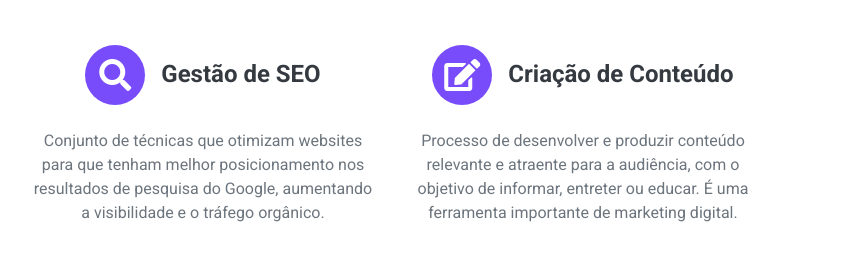
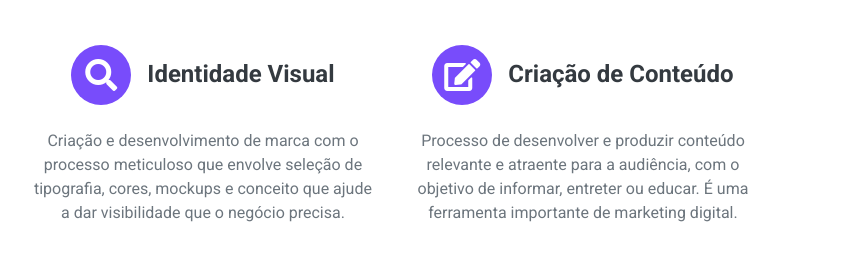
Before and after one commit to HenriqueFurtado-Dev/Camilla-Tauany-Portfolio, a plain HTML site: page index.html in a window 1280 px wide. Shown: the part 3468-3743 px from the top of the page, 437-1280 px from the left. Drawn offline with nearby package versions, Linux system fonts and the light colour scheme.

Commit message:
Change Services information

```diff
--- a/index.html
+++ b/index.html
@@ -298,9 +298,9 @@
                 <div class="col-lg-4 col-md-6 text-center mb-5">
                     <div class="d-flex align-items-center justify-content-center mb-4">
                         <i class="fa fa-2x fa-search service-icon bg-primary text-white mr-3"></i>
-                        <h4 class="font-weight-bold m-0">Gestão de SEO</h4>
+                        <h4 class="font-weight-bold m-0">Identidade Visual</h4>
                     </div>
-                    <p>Conjunto de técnicas que otimizam websites para que tenham melhor posicionamento nos resultados de pesquisa do Google, aumentando a visibilidade e o tráfego orgânico.</p>
+                    <p>Criação e desenvolvimento de marca com o processo meticuloso que envolve seleção de tipografia, cores, mockups e conceito que ajude a dar visibilidade que o negócio precisa. </p>
                 </div>
                 <div class="col-lg-4 col-md-6 text-center mb-5">
                     <div class="d-flex align-items-center justify-content-center mb-4">
@@ -463,7 +463,7 @@
                 <a class="btn btn-light btn-social" target="_blank" href="https://www.instagram.com/camillatny/"><i class="fab fa-instagram"></i></a>
             </div>
 
-            <p class="m-0">&copy; <a class="text-white font-weight-bold" href="#"> Camilla Gomes </a>Todos os direitos reservados. Designed by: <a class="text-white font-weight-bold" target="_blank" href="https://htmlcodex.com">HTML Codex</a>
+            <p class="m-0">&copy; <a class="text-white font-weight-bold" href="#"> Camilla Gomes </a>Todos os direitos reservados.
             </p>
         </div>
     </div>
```
